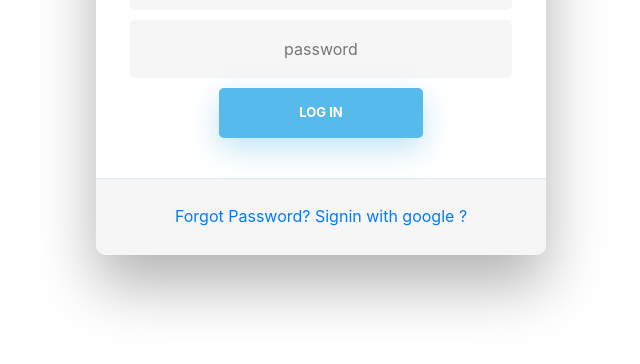
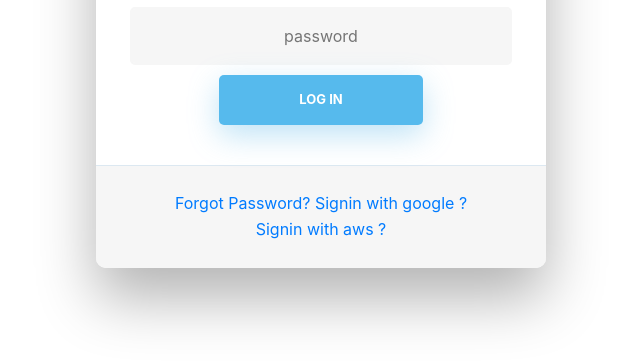
Before and after one commit to abdullakn96/git-with-login-page, a plain HTML site: page index.html in a window 1280 px wide. Shown: the part 322-686 px from the top of the page, without its empty margins (319-959 px from the left). Drawn offline with nearby package versions, Linux system fonts and the light colour scheme.

Commit message:
login with aws added in collab branch

```diff
--- a/index.html
+++ b/index.html
@@ -33,6 +33,7 @@
           <div id="formFooter">
             <a class="underlineHover" href="#">Forgot Password?</a>
             <a class="underlineHover" href="#">Signin with google ?</a>
+            <a class="underlineHover" href="#">Signin with aws ?</a>
           </div>
 
         </div>
```
